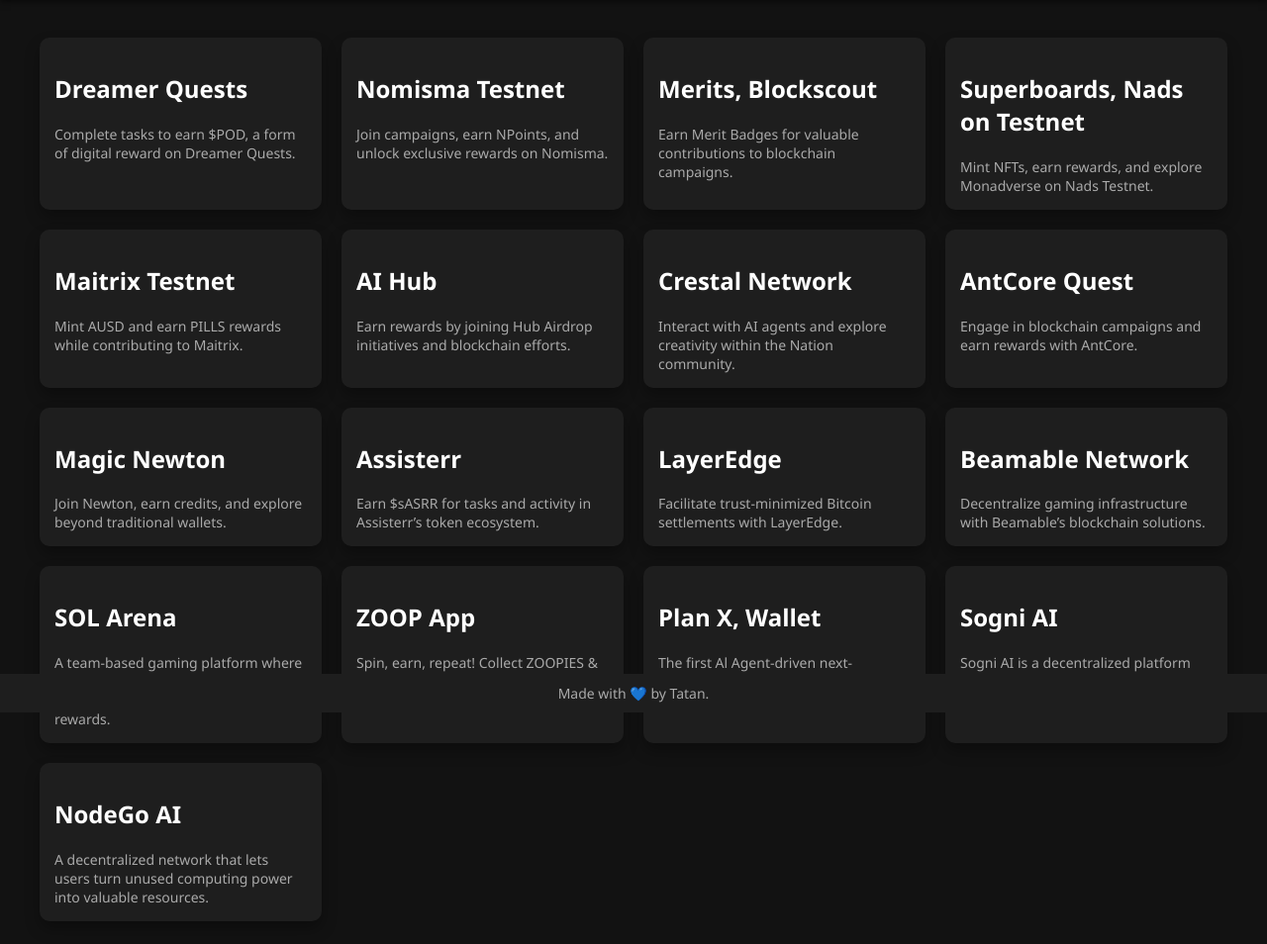
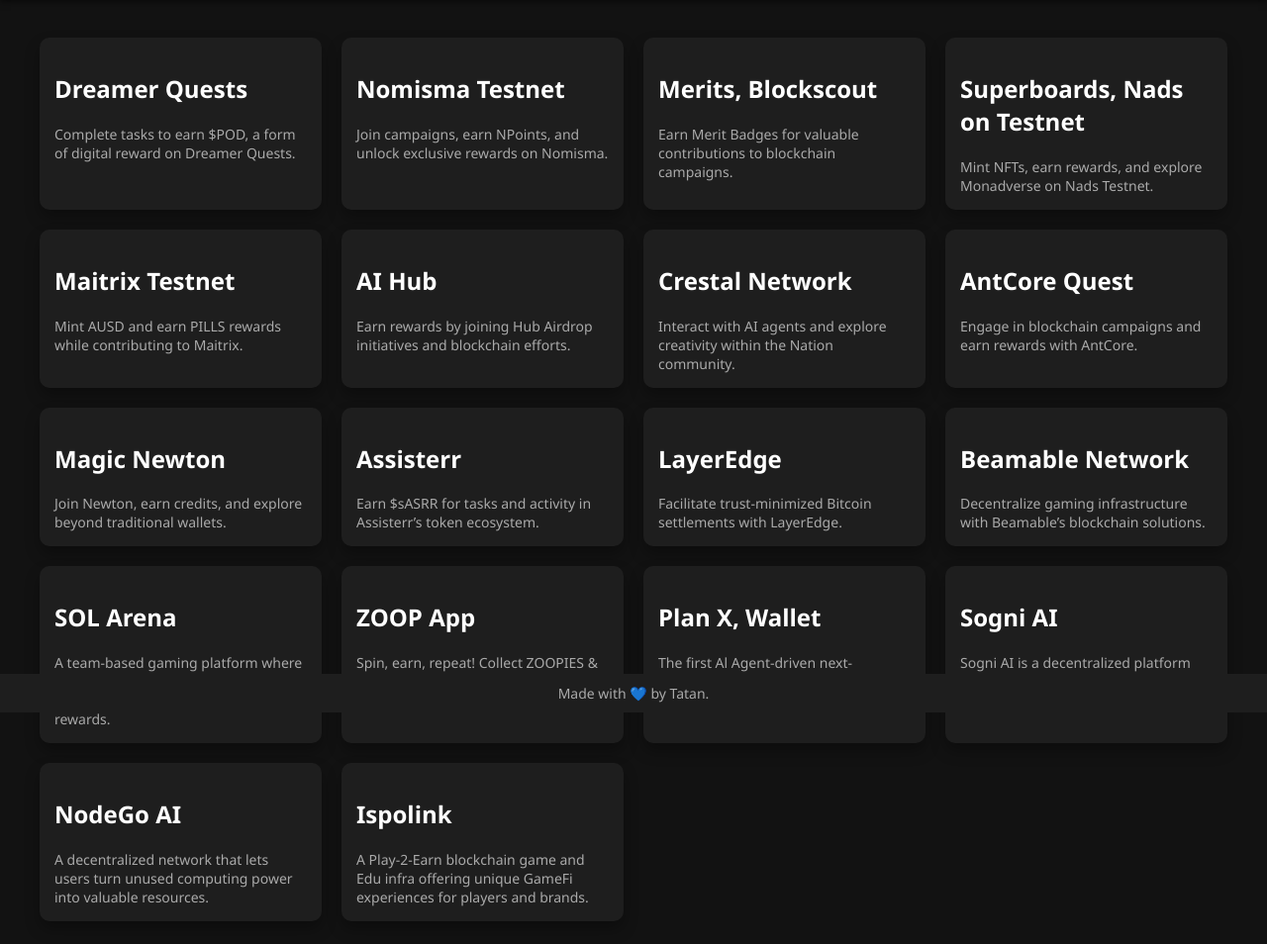
Before and after one commit to ehtatan/ehtatan.github.io, a plain HTML site: page index.html in a window 1280 px wide. Shown: the part 80-1034 px from the top of the page at 99% size. Drawn offline with Linux system fonts and the light colour scheme.

Commit message:
Add Ispolink to the task

```diff
--- a/index.html
+++ b/index.html
@@ -82,6 +82,10 @@
                 <h2>NodeGo AI</h2>
                 <p>A decentralized network that lets users turn unused computing power into valuable resources.</p>
             </a>
+            <a href="https://dashboard.ispolink.com/daily" target="_blank" class="card">
+                <h2>Ispolink</h2>
+                <p>A Play-2-Earn blockchain game and Edu infra offering unique GameFi experiences for players and brands.</p>
+            </a>
         </div>
     </div>
     <footer
```
